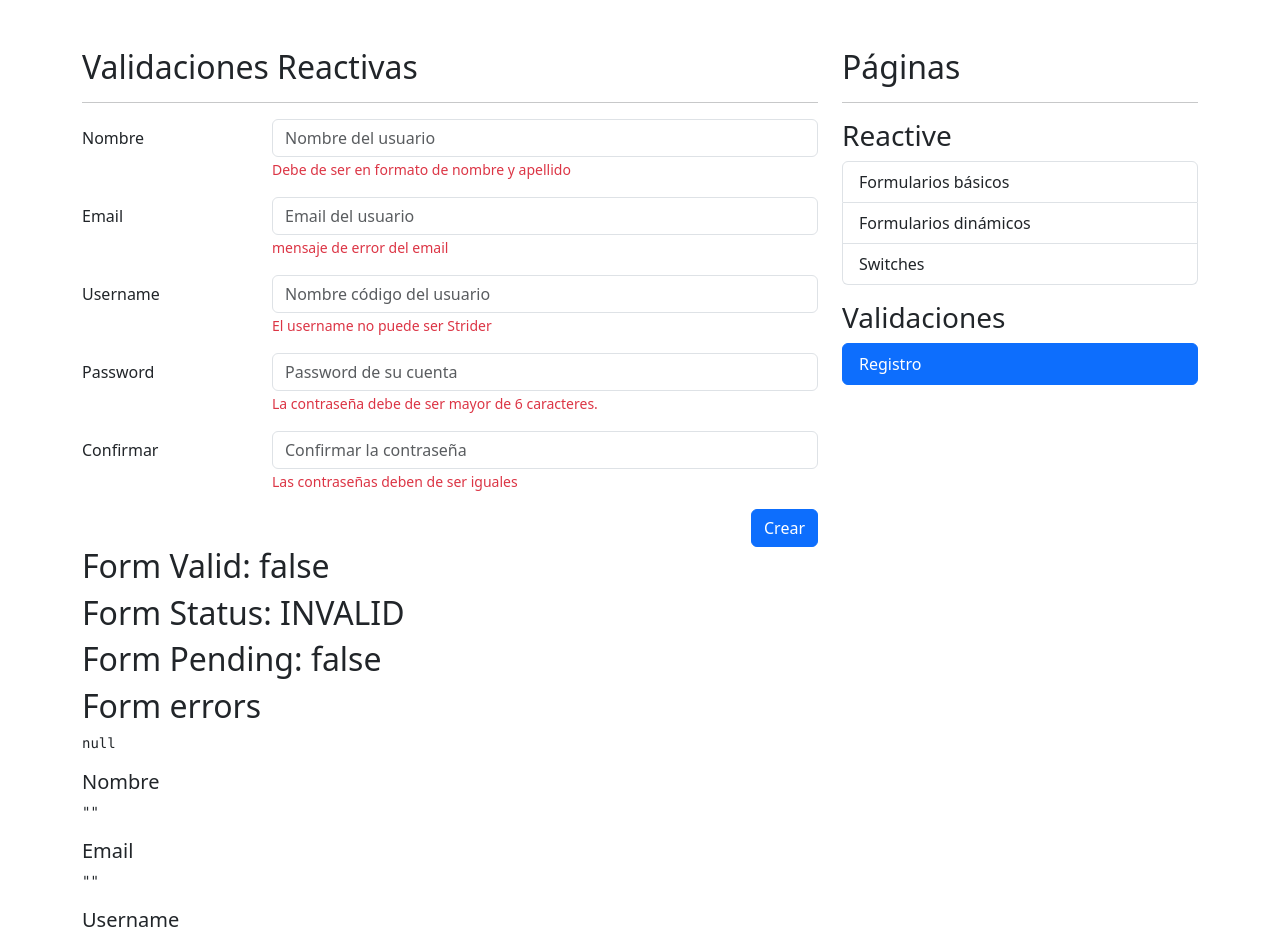
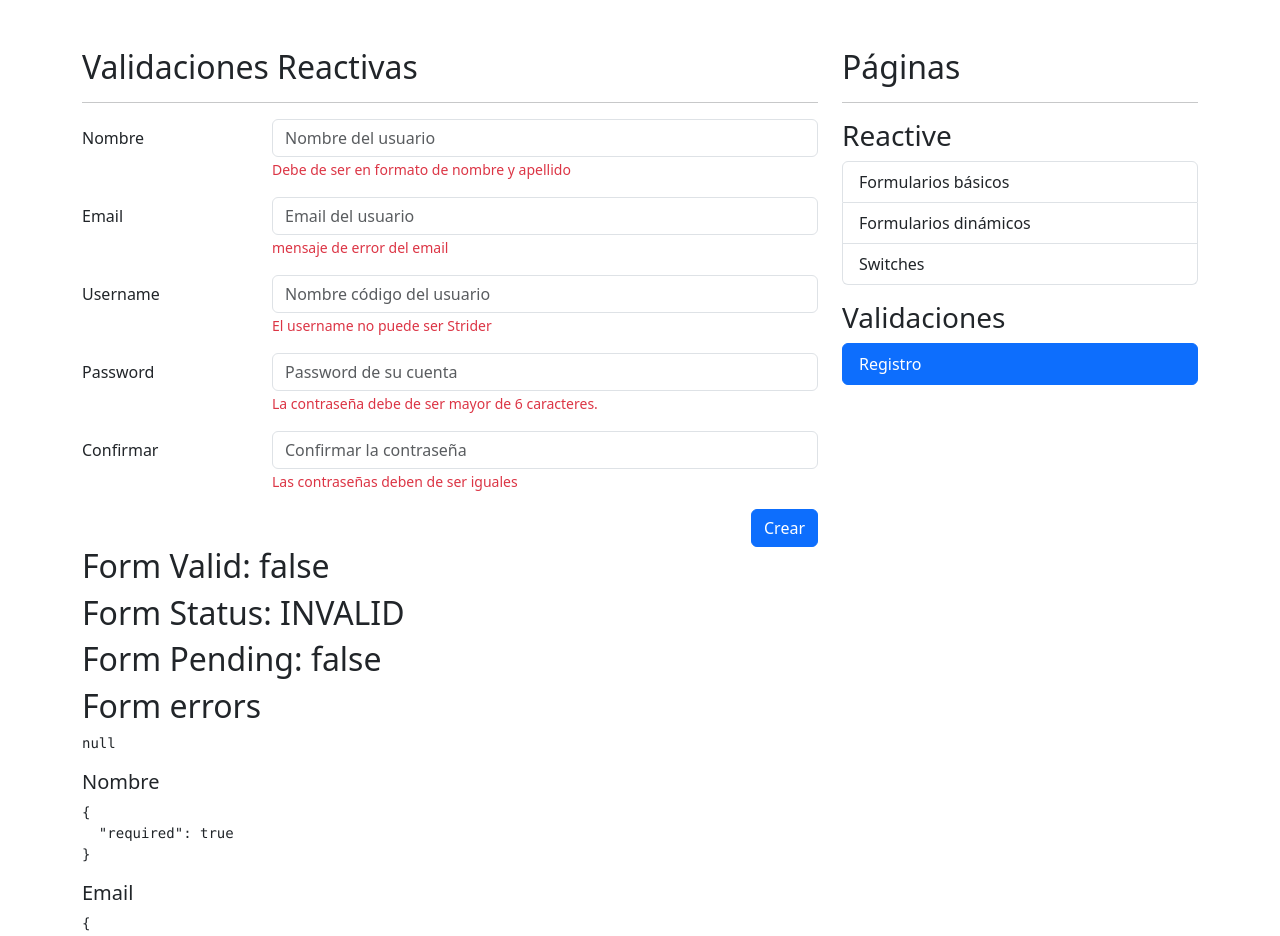
Before and after one commit to alejandrobecerraptor/angular-forms-reactivos-app, an Angular app: page /auth/sign-up in a window 1280 px wide. Shown: the top 936 px of the page. Built offline with nearby package versions, Linux system fonts and the light colour scheme.

Commit message:
validacion de email y patrones, expresion regular

```diff
--- a/src/app/auth/pages/register-page/register-page.component.html
+++ b/src/app/auth/pages/register-page/register-page.component.html
@@ -103,16 +103,16 @@
 <pre>{{ myForm.errors | json }}</pre>
 
 <h5>Nombre</h5>
-<pre>{{ myForm.value.name | json }}</pre>
+<pre>{{ myForm.controls["name"].errors | json }}</pre>
 
 <h5>Email</h5>
-<pre>{{ myForm.value.email  | json }}</pre>
+<pre>{{ myForm.controls["email"].errors | json }}</pre>
 
 <h5>Username</h5>
-<pre>{{ myForm.controls['username'].errors | json }}</pre>
+<pre>{{ myForm.controls["username"].errors | json }}</pre>
 
 <h5>Password</h5>
-<pre>{{ myForm.value.password  | json }}</pre>
+<pre>{{ myForm.value.password | json }}</pre>
 
 <h5>Confirmar</h5>
-<pre>{{ myForm.value.password2  | json }}</pre>
+<pre>{{ myForm.value.password2 | json }}</pre>
--- a/src/app/auth/pages/register-page/register-page.component.ts
+++ b/src/app/auth/pages/register-page/register-page.component.ts
@@ -1,6 +1,6 @@
 import { Component } from '@angular/core';
 import { FormBuilder, FormGroup, Validators } from '@angular/forms';
-import { cantBeStrider } from '../../../shared/validators/validators';
+import * as customValidators from '../../../shared/validators/validators';
 
 @Component({
   templateUrl: './register-page.component.html',
@@ -8,18 +8,25 @@
 })
 export class RegisterPageComponent {
   public myForm: FormGroup = this.fb.group({
-    name: ['', [Validators.required]],
-    email: ['', [Validators.required]],
-    username: ['', [Validators.required, cantBeStrider]],
+    name: [
+      '',
+      [
+        Validators.required,
+        Validators.pattern(customValidators.firstNameAndLastnamePattern),
+      ],
+    ],
+    email: [
+      '',
+      [Validators.required, Validators.pattern(customValidators.emailPattern)],
+    ],
+    username: ['', [Validators.required, customValidators.cantBeStrider]],
     password: ['', [Validators.required, Validators.minLength(6)]],
     password2: ['', [Validators.required, Validators.minLength(6)]],
   });
 
   constructor(private fb: FormBuilder) {}
 
-  isValidField(field: string) {
-
-  }
+  isValidField(field: string) {}
 
   onSubmit(): void {
     if (this.myForm.invalid) {
@@ -30,5 +37,4 @@
     console.log(this.myForm.value);
     this.myForm.reset();
   }
-
 }
--- a/src/app/shared/validators/validators.ts
+++ b/src/app/shared/validators/validators.ts
@@ -1,6 +1,10 @@
-import { FormControl } from '@angular/forms';
+import { FormControl, ValidationErrors } from '@angular/forms';
 
-export const cantBeStrider = (control: FormControl): any => {
+
+export const firstNameAndLastnamePattern: string = '([a-zA-Z]+) ([a-zA-Z]+)';
+export const emailPattern: string = "^[a-z0-9._%+-]+@[a-z0-9.-]+\\.[a-z]{2,4}$";
+
+export const cantBeStrider = (control: FormControl): ValidationErrors | null => {
   const value = control.value.trim().toLowerCase();
   if (value === 'strider') {
     return {
```
